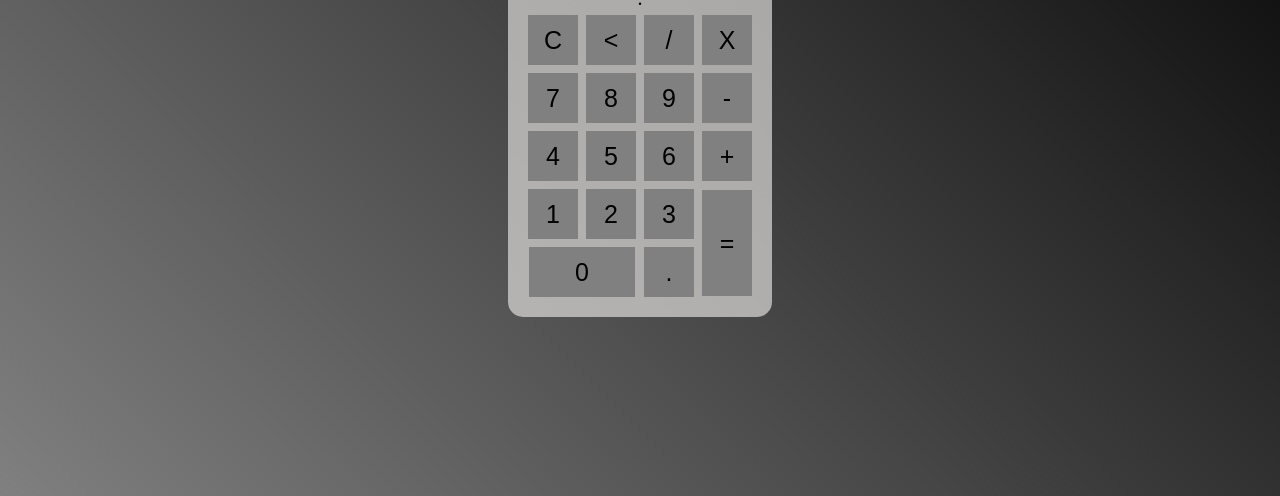
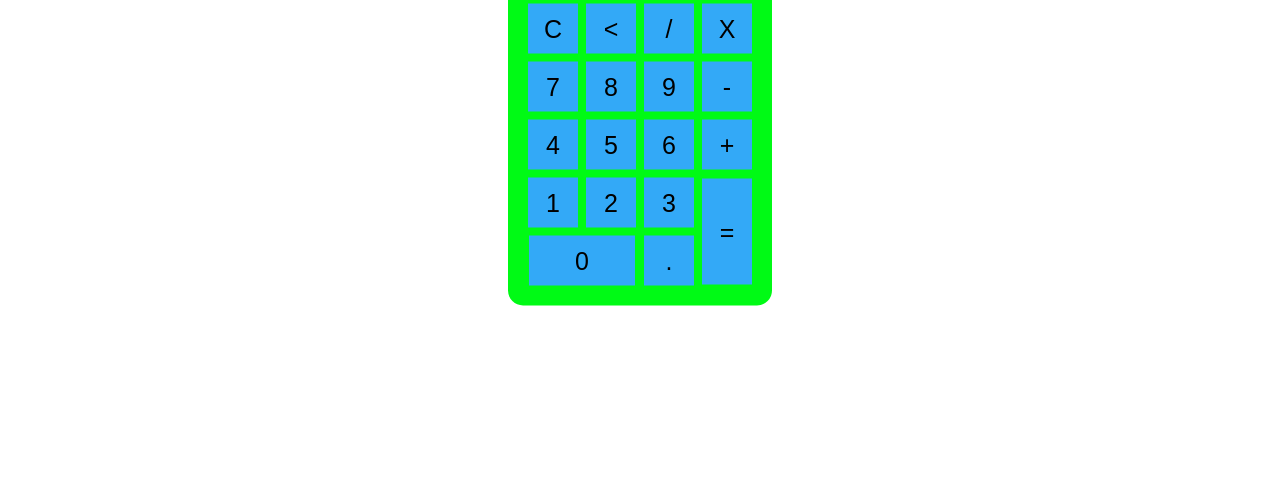
Before and after one commit to dudusete7/calculadoa21, a plain HTML site: page indx.html in a window 1280 px wide. Shown: the part 304-800 px from the top of the page. Drawn offline with Linux system fonts and the light colour scheme.

Commit message:
Add files via upload

```diff
--- a/indx.html
+++ b/indx.html
@@ -10,38 +10,38 @@
 
     <body>
         <div class="fundo">
-            <h1>Criado por Eduardo</h1>
+            <h1>Criado por João Pedro</h1>
             <div class="Calculadora">
                 <h1>Calculadora</h1>
                 <p id="resultado"></p>
                 <table>
-                    <tr>:
-                        <td><button class="botao">C</button></td>
-                        <td><button class="botao"><</button></td>
-                        <td><button class="botao">/</button></td>
-                        <td><button class="botao">X</button></td>
+                    <tr>
+                        <td><button class="botao"onclick="clean()">C</button></td>
+                        <td><button class="botao"onclick="back()"><</button></td>
+                        <td><button class="botao"onclick="insert('/')">/</button></td>
+                        <td><button class="botao"onclick="insert('*')">X</button></td>
                     </tr>
                     <tr>
-                        <td><button class="botao">7</button></td>
-                        <td><button class="botao">8</button></td>
-                        <td><button class="botao">9</button></td>
-                        <td><button class="botao">-</button></td>
+                        <td><button class="botao"onclick="insert('7')">7</button></td>
+                        <td><button class="botao"onclick="insert('8')">8</button></td>
+                        <td><button class="botao"onclick="insert('9')">9</button></td>
+                        <td><button class="botao"onclick="insert('-')">-</button></td>
                     </tr>
                     <tr>
-                        <td><button class="botao">4</button></td>
-                        <td><button class="botao">5</button></td>
-                        <td><button class="botao">6</button></td>
-                        <td><button class="botao">+</button></td>
+                        <td><button class="botao"onclick="insert('4')">4</button></td>
+                        <td><button class="botao"onclick="insert('5')">5</button></td>
+                        <td><button class="botao"onclick="insert('6')">6</button></td>
+                        <td><button class="botao"onclick="insert('+')">+</button></td>
                     </tr>
                     <tr>
-                        <td><button class="botao">1</button></td>
-                        <td><button class="botao">2</button></td>
-                        <td><button class="botao">3</button></td>
-                        <td rowspan="2"><button class="botao" style="height: 106px;">=</button></td>
+                        <td><button class="botao"onclick="insert('1')">1</button></td>
+                        <td><button class="botao"onclick="insert('2')">2</button></td>
+                        <td><button class="botao"onclick="insert('3')">3</button></td>
+                        <td rowspan="2"><button class="botao" style="height: 106px;" onclick="calcular()">=</button></td>
                     </tr>
                     <tr>
-                        <td colspan="2"><button class="botao" style="width: 106px;">0</button></td>
-                        <td><button class="botao">.</button></td>
+                        <td colspan="2"><button class="botao" onclick="insert('0')"style="width: 106px;"onclick="insert('0')">0</button></td>
+                        <td><button class="botao"onclick="insert('.')">.</button></td>
                     </tr>
                 </table>
             </div>
@@ -49,28 +49,29 @@
         <script>
             function insert (num)
             {
-                var numero = document.getElementById(resultado).innerHTML;
-                document.getElementById(resultado).innerHTML=numero+num;
+                var numero = document.getElementById('resultado').innerHTML;
+                document.getElementById('resultado').innerHTML=numero+num;
             }
             function clean ()
             {
-                document.getElementById(resultado).innerHTML="";
+                document.getElementById('resultado').innerHTML="";
             }
-            function back ()
+            function back()
             {
-                var numero = document.getElementById(resultado).innerHTML
-                document.getElementById(resultado).innerHTML=resultado.substring (0, resultado.length -1);
+                var resultado = document.getElementById('resultado').innerHTML;
+                document.getElementById('resultado').innerHTML= resultado.substring(0, resultado.length -1);
             }
             function calcular ()
             {
-                var numero = document.getElementById(resultado).innerHTML;
+                var resultado = document.getElementById('resultado').innerHTML;
                 if (resultado)
                 {
-                    document.getElementById(resultado).innerHTML=eval(resultado);
+                    document.getElementById('resultado').innerHTML = eval(resultado);
+
                 }
                 else
                 {
-                    document.getElementById(resultado).innerHTML= "nada para Calcular"
+                    document.getElementById('resultado').innerHTML = "Nada para calcular";
                 }
             }
             </script>
--- a/styles.css
+++ b/styles.css
@@ -1,23 +1,23 @@
 *{
-    margin: 0;
-    padding: 0;
+    margin:0;
+    padding:0;
 }
 .fundo{
-    background-image: linear-gradient(45deg, grey, black);
+    background-image: linear-gradient(45 deg, rgb(119, 119, 119),rgb(0, 0, 0));
     height: 100vh;
-    color: black;
+    color: rgb(0, 0, 0);
     font-family: 'Times New Roman', Times, serif;
     text-align: center;
 }
 .Calculadora{
     position: absolute;
-    background-color: rgba(222, 219, 219, 0.7);
-    top: 50%;
-    left: 50%;
-    transform: translate(-50%, -50%);
-    border-radius: 15px;
-    padding: 15px;
-    font-size: 20px;
+background-color: hsl(125, 100%, 49%);
+top: 50%;
+left: 50%;
+transform: translate(-50%,-50%);
+border-radius: 15px;
+padding: 15px;
+font-size: 20px;
 }
 .botao{
     width: 50px;
@@ -25,20 +25,20 @@
     margin: 3px;
     font-size: 25px;
     cursor: pointer;
-    background-color: grey;
-    border: none;
-    color: black;
+    background-color: rgb(51, 169, 247);
+    border:none;
+    color: rgb(0, 0, 0);
 }
+
 .botao:hover{
     background-color: black;
-    color: white;
+    color:white
 }
 #resultado{
-    background-color: white;
+    background-color: rgb(255, 255, 255);
     width: 207px;
     height: 30px;
-    margin: 5px;
-    color: black;
+    margin: 5px;color: rgb(10, 10, 0);
     text-align: right;
     padding: 5px;
 }
```
Also changed, not shown: 1 other file.
